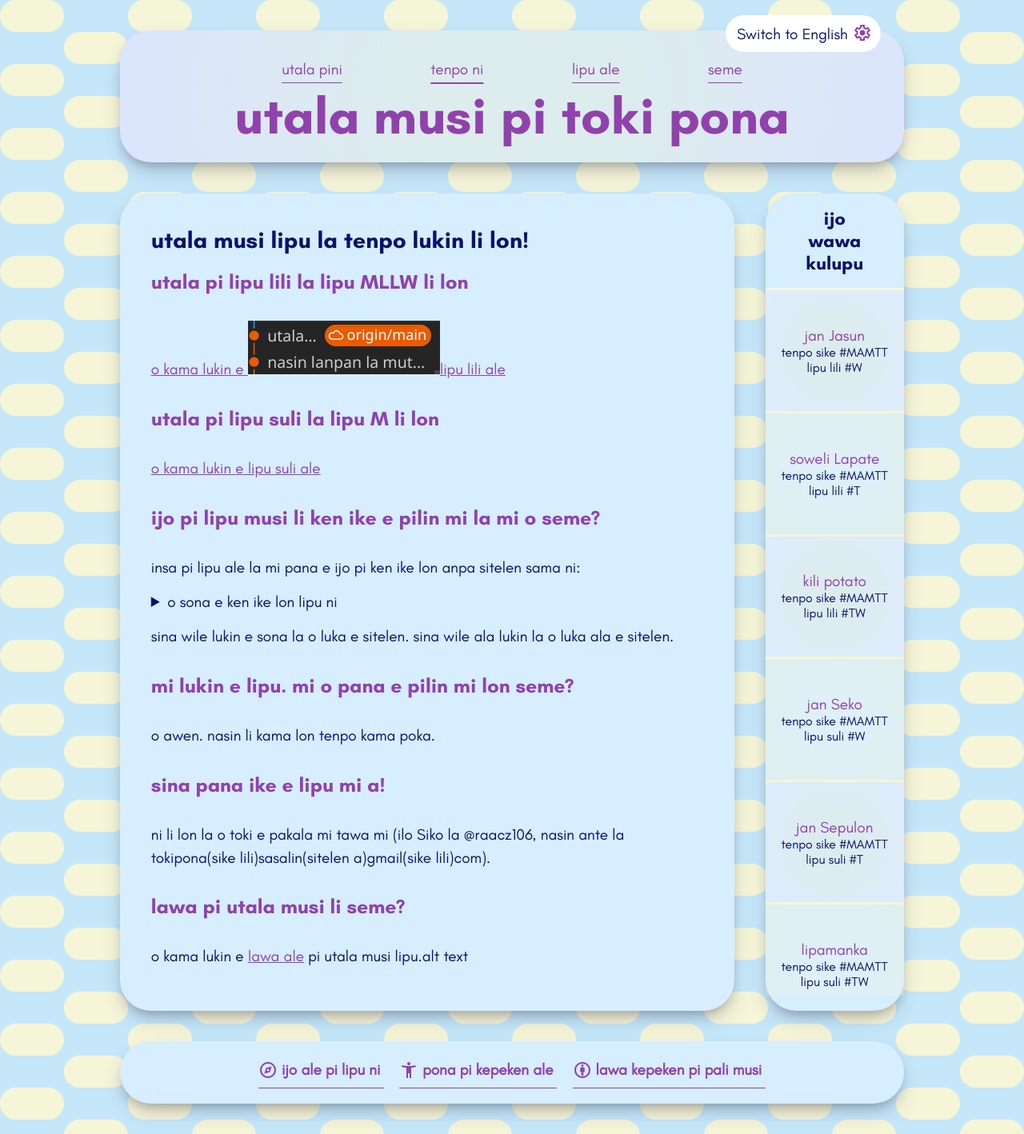
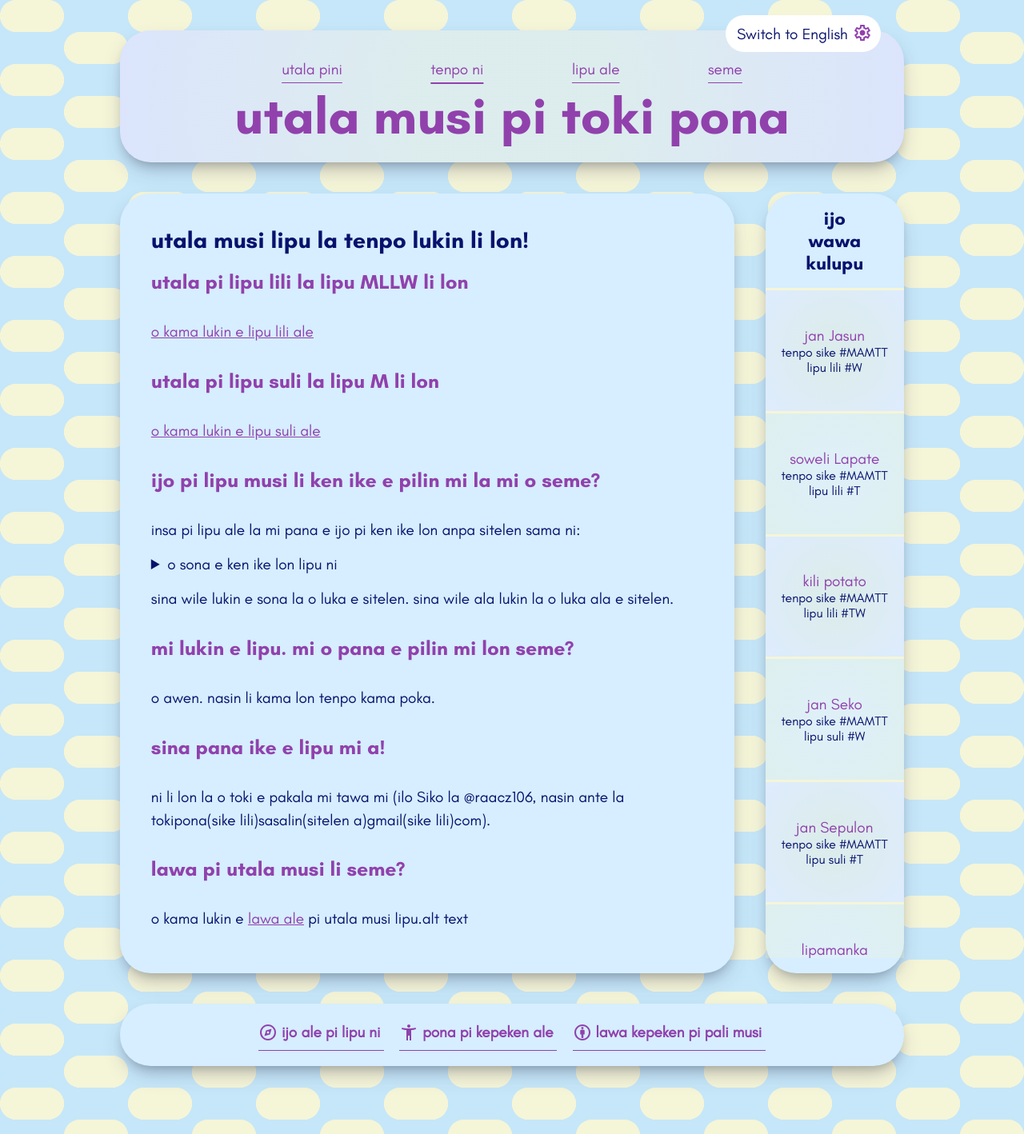
Before and after one commit to raacz/utala, a Jekyll site: the page built from tenpo-ni_tok.md, in a window 1280 px wide. Shown: the whole page at 80% size. Built offline with Jekyll 4.4.1, drawn with Linux system fonts in a browser that asks for light colours.

Commit message:
o weka e sitelen nasa

```diff
--- a/tenpo-ni_tok.md
+++ b/tenpo-ni_tok.md
@@ -8,7 +8,7 @@
 
 ## utala pi lipu lili la lipu MLLW li lon
 
-[o kama lukin e ![alt text](image.png)lipu lili ale](/maml/lipu-musi/lipu-lili/index.md)
+[o kama lukin e lipu lili ale](/maml/lipu-musi/lipu-lili/index.md)
 
 ## utala pi lipu suli la lipu M li lon
 
```
